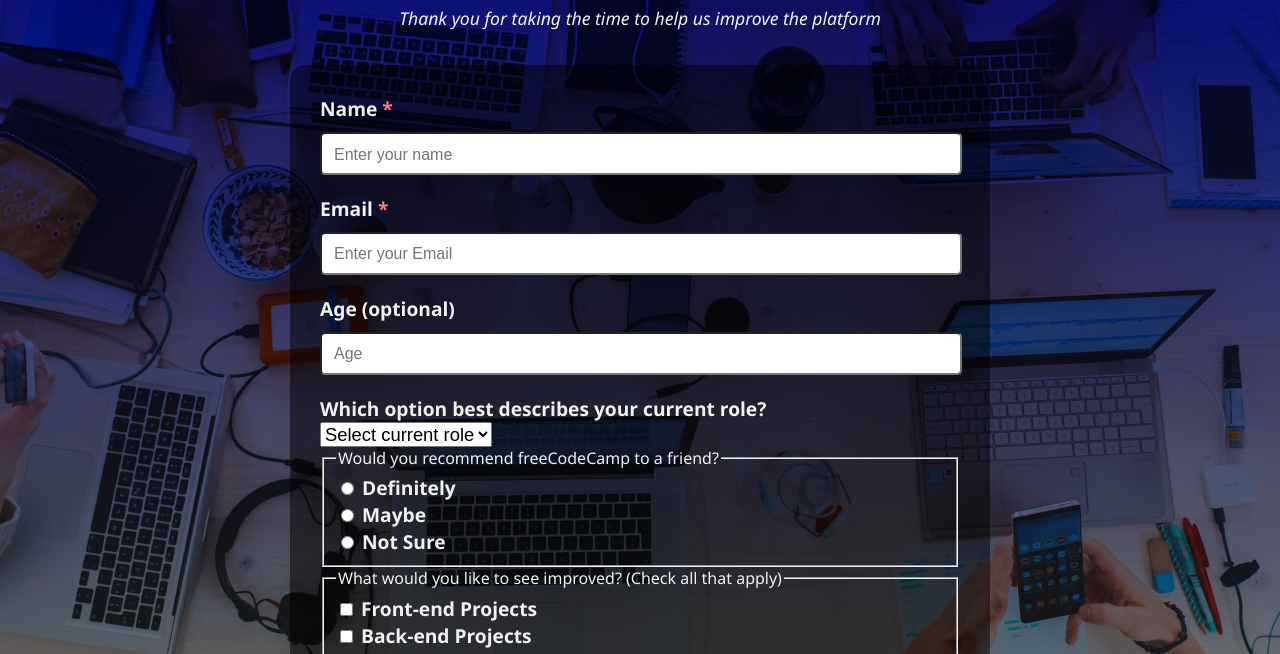
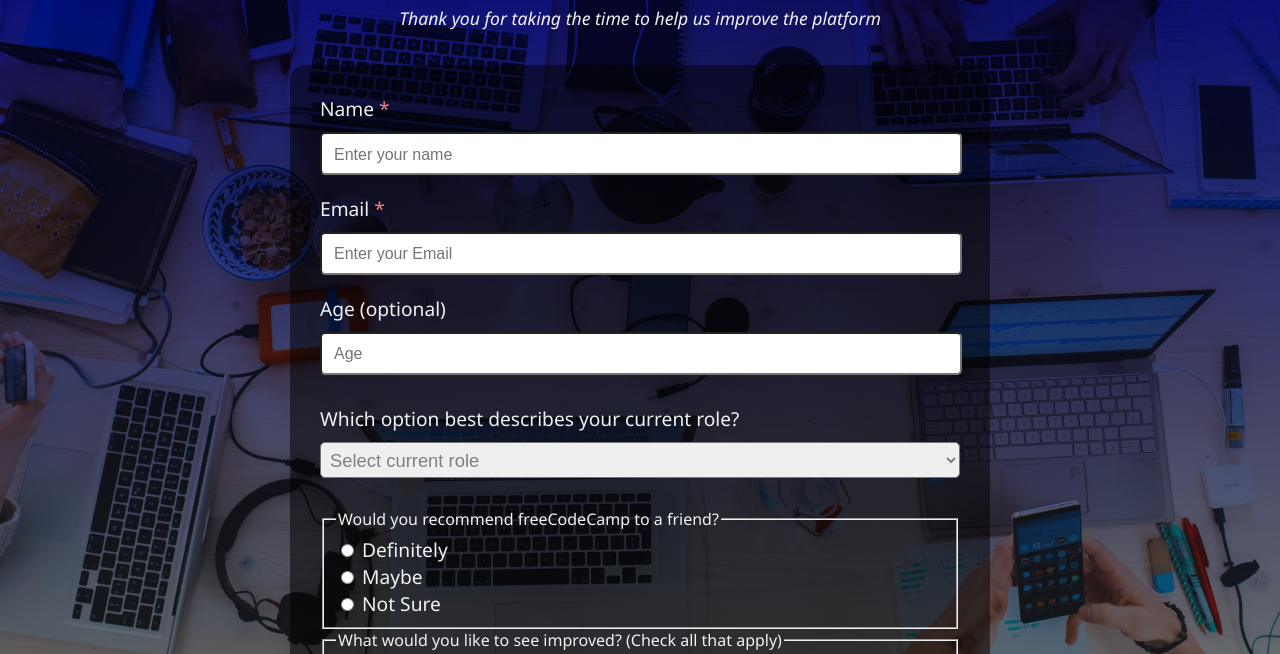
Before and after one commit to Abaljerind/survey-form, a plain HTML site: page index.html in a window 1280 px wide. Shown: the part 113-767 px from the top of the page. Drawn offline with Linux system fonts and the light colour scheme.

Commit message:
add style for input number & select

```diff
--- a/style.css
+++ b/style.css
@@ -75,11 +75,25 @@ textarea {
   border-radius: 5px;
 }
 
+input[type="number"] {
+  margin-bottom: 30px;
+}
+
 label {
   font-size: 1.2rem;
-  font-weight: bold;
 }
 
 span {
   color: salmon;
 }
+
+/* role section */
+select {
+  margin-top: 10px;
+  width: 100%;
+  min-height: 2em;
+  padding-left: 5px;
+  border-radius: 5px;
+  color: grey;
+  margin-bottom: 30px;
+}
```
